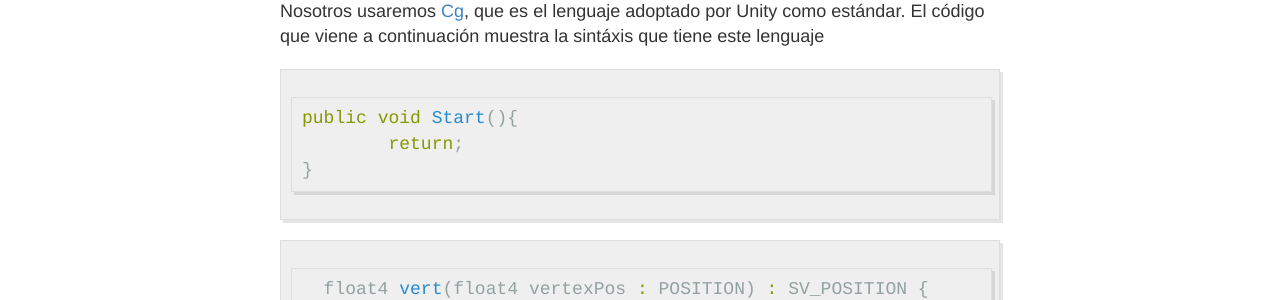
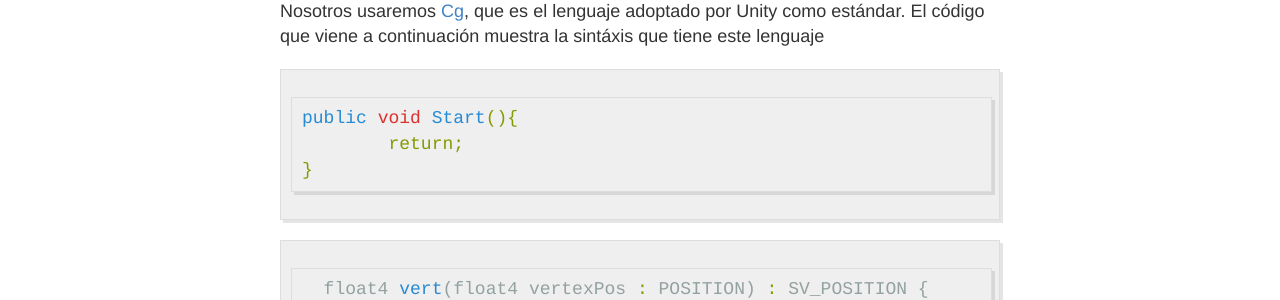
Before and after one commit to josemorval/UnityArchive, a Jekyll site: the page built from _posts/2015-05-23-pintandocuadro.md, in a window 1280 px wide. Shown: the part 319-619 px from the top of the page. Built offline with Jekyll 4.4.1, drawn with Linux system fonts in a browser that asks for light colours; Markdown is read by kramdown in place of the engine named in the settings.

Commit message:
Updated 2015-05-23-pintandocuadro.md

````diff
--- a/_posts/2015-05-23-pintandocuadro.md
+++ b/_posts/2015-05-23-pintandocuadro.md
@@ -6,11 +6,12 @@ published: true
 
 
 
+
 Las cosas en Unity se pintan usando [shaders](http://en.wikipedia.org/wiki/Shader): pequeños programas que le dicen a la tarjeta gráfica cómo pintar las cosas en la pantalla. Estos programas se pueden escribir en distintos lenguajes ([GLSL](http://en.wikipedia.org/wiki/OpenGL_Shading_Language), [HLSL](http://en.wikipedia.org/wiki/High-Level_Shading_Language), etc...)
 
 Nosotros usaremos [Cg](http://en.wikipedia.org/wiki/Cg_\(programming_language\)), que es el lenguaje adoptado por Unity como estándar. El código que viene a continuación muestra la sintáxis que tiene este lenguaje
 
-```csharp
+```java
 public void Start(){
 	return;
 }
````
